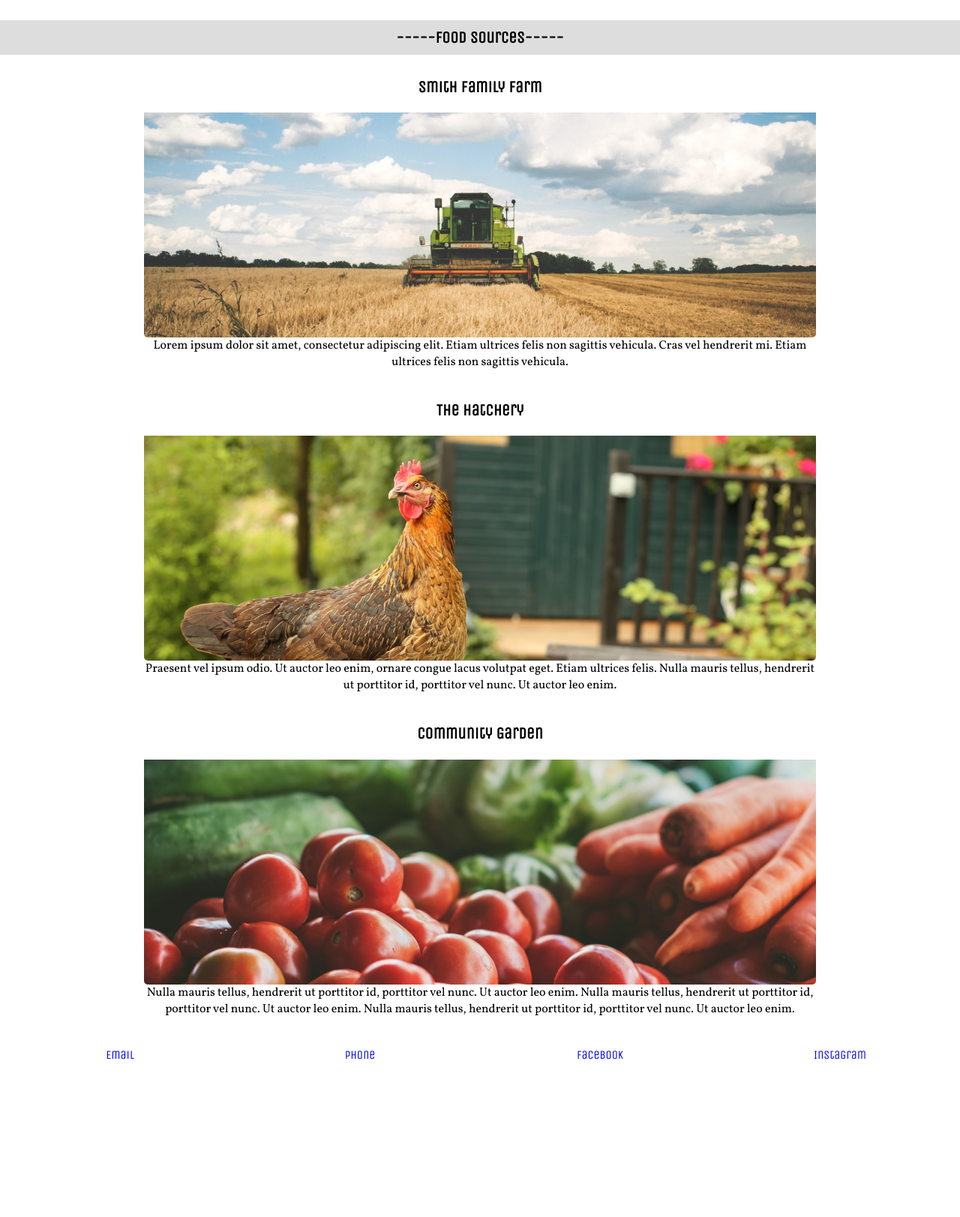
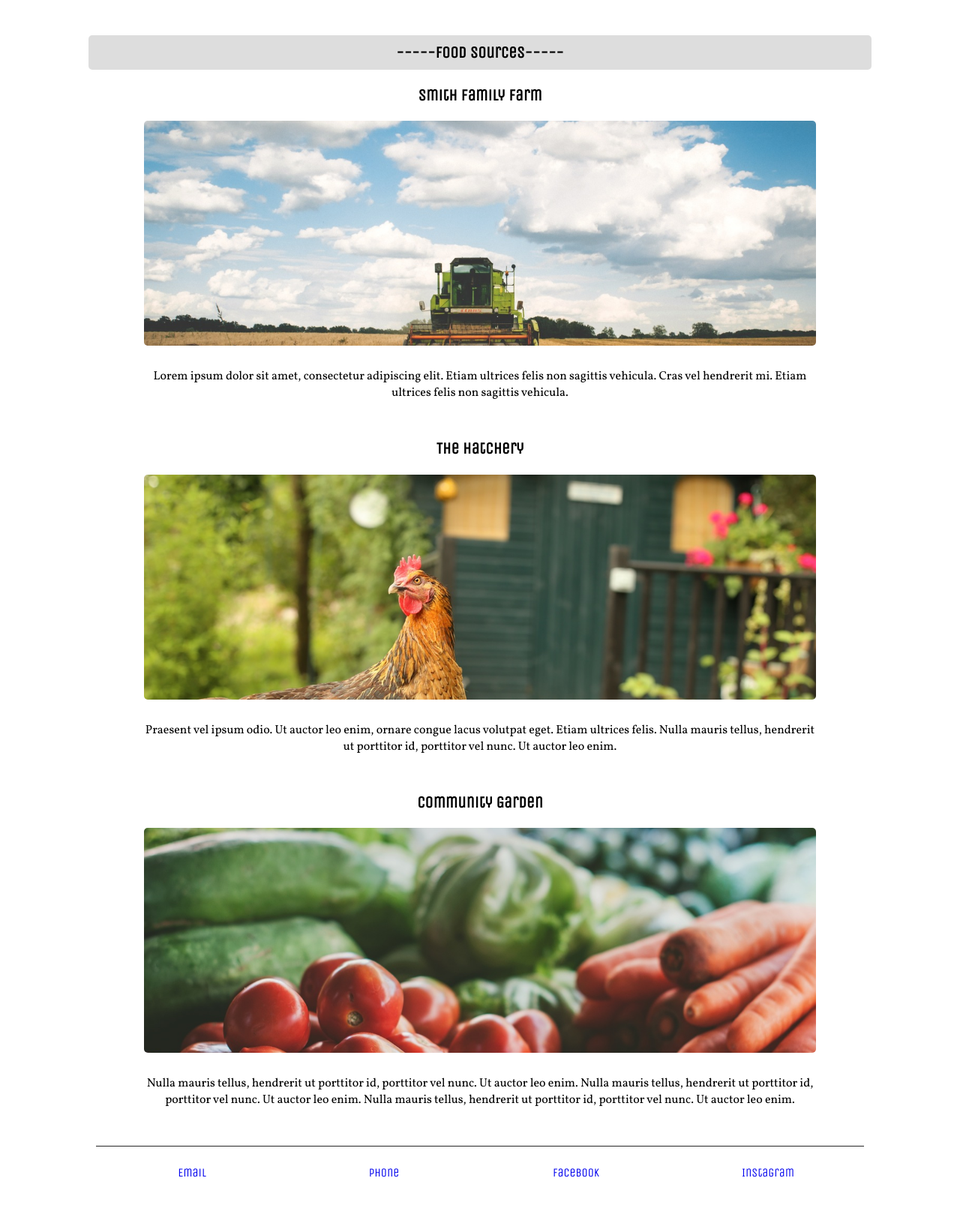
Before and after one commit to avoshell/sustenance-project, a plain HTML site: page about.html in a window 1280 px wide. Shown: the part 730-2353 px from the top of the page at 75% size. Before the commit the page ends 2186 px from the top, so only its background shows below. Drawn offline with nearby package versions, Linux system fonts and the light colour scheme.

Commit message:
Formatted footer & added contact info
Optimized & tweaked media queries

```diff
--- a/about.html
+++ b/about.html
@@ -28,19 +28,19 @@
 
     <h3>Smith Family Farm</h3>
     <div class="image-div">
-    <img src="imgs/tractor-in-field-1280x.jpeg" alt="tractor in a field" title="tractor in a field" class="image"/>
+    <img src="imgs/tractor-in-field-1280x.jpeg" alt="tractor in a field" title="tractor in a field" class="about-image"/>
     </div>
     <p class="about-source">Lorem ipsum dolor sit amet, consectetur adipiscing elit. Etiam ultrices felis non sagittis vehicula. Cras vel hendrerit mi. Etiam ultrices felis non sagittis vehicula. </p>
 
     <h3>The Hatchery</h3>
     <div class="image-div">
-    <img src="imgs/chicken-1280x .jpeg" alt="chicken" title="chicken" class="image"/>
+    <img src="imgs/chicken-1280x .jpeg" alt="chicken" title="chicken" class="about-image"/>
     </div>
     <p class="about-source">Praesent vel ipsum odio. Ut auctor leo enim, ornare congue lacus volutpat eget. Etiam ultrices felis. Nulla mauris tellus, hendrerit ut porttitor id, porttitor vel nunc.  Ut auctor leo enim.</p>
 
     <h3>Community Garden</h3>
     <div class="image-div">
-    <img src="imgs/vegetables-1280x.jpg" height="850" width="1280" alt="vegetables" title="vegetables" class="image"/>
+    <img src="imgs/vegetables-1280x.jpg" height="850" width="1280" alt="vegetables" title="vegetables" class="about-image"/>
     </div>
     <p class="about-source">Nulla mauris tellus, hendrerit ut porttitor id, porttitor vel nunc.  Ut auctor leo enim. Nulla mauris tellus, hendrerit ut porttitor id, porttitor vel nunc.  Ut auctor leo enim. Nulla mauris tellus, hendrerit ut porttitor id, porttitor vel nunc.  Ut auctor leo enim.</p>
 </div>
--- a/stylesheet.css
+++ b/stylesheet.css
@@ -44,7 +44,8 @@ a:hover {
 }
 
 .about-heading,
-.menu-heading {
+.menu-heading,
+.form-heading {
     background-color: #ddd;
 }
 
@@ -61,9 +62,16 @@ nav {
 
 .footer {
     display: flex;
+    border-top: 1px #262626 solid;
+    padding-top: 25px;
 }
 
-.image {
+.footer-item {
+    flex-grow: 1;
+}
+
+.image,
+.about-image {
     max-width: 100%;
     height: auto;
     margin: auto;
@@ -84,6 +92,12 @@ nav {
 .header {
     background: ;
 }
+
+.contact-info {
+    margin: 30px auto 40px auto;
+}
+
+
 /*** Small Media Query **/
  @media (max-width: 599px) {
 
@@ -171,10 +185,10 @@ nav {
     }
 
     .about-heading,
-    .menu-heading {
+    .menu-heading,
+    .form-heading {
         padding-top: 10px;
         padding-bottom: 10px;
-        border-radius: 15px;
     }
 
      /* Food Menu */
@@ -243,7 +257,11 @@ nav {
     p {
         width: 80%;
         margin: auto;
-        margin-bottom: 40px;
+        margin-bottom: 50px;
+    }
+
+    .image-div {
+        margin-bottom: 15px;
     }
 
     /* Navigation */
@@ -271,7 +289,8 @@ nav {
     }
 
     /* About */
-    .about-heading {
+    .about-heading,
+    .form-heading {
         margin-top: 50px;
         margin-bottom: 30px;
         padding: 10px;
@@ -289,7 +308,7 @@ nav {
     /* Contact Forms */
     .contact-form,
     .reservation-form {
-        width: 65%;
+        width: 50%;
         margin: auto;
     }
 
@@ -328,6 +347,10 @@ nav {
 
     /* Footer */
 
+    .footer {
+        margin-top: 75px;
+    }
+
 }
 
 
@@ -342,25 +365,42 @@ nav {
         margin-bottom: 50px;
     }
 
+    .main-nav {
+        margin-top: 50px;
+        margin-bottom: 50px;
+    }
+
     /* Images */
 
    .image-div {
        width: 80%;
        height: 300px;
-       margin: auto;
+       margin: 0 auto 30px auto;
        overflow: hidden;
-       border-radius: 0 0 5px 5px;
+       border-radius: 5px;
    }
 
-    .image {
+    .image,
+    .about-image {
         margin: -75px;
     }
+
+
+
     /* Navigation */
 
+    .menu-heading,
+    .about-heading {
+        width: 80%;
+        margin: auto;
+    }
+
+    .about-heading {
+        border-radius: 5px;
+    }
+
     .menu-heading {
-        width: 80%;
         border-radius: 5px 5px 0 0;
-        margin: auto;
     }
     /* Forms */
 
@@ -368,14 +408,26 @@ nav {
     .reservation-form {
         width: 45%;
         margin: auto;
+        margin-bottom: 30px;
     }
 
     .title {
         width: 75%;
     }
 
+    .form-heading {
+        width: 80%;
+        margin: auto;
+        border-radius: 5px;
+        margin-bottom: 30px;
+    }
+
 
     /* Footer */
+    .footer {
+        width: 80%;
+        margin: auto;
+    }
 
 
 }
@@ -393,4 +445,7 @@ nav {
         margin: -150px;
     }
 
+
+
+
 }
```
Also changed, not shown: contact.html (+9 -2 lines).
